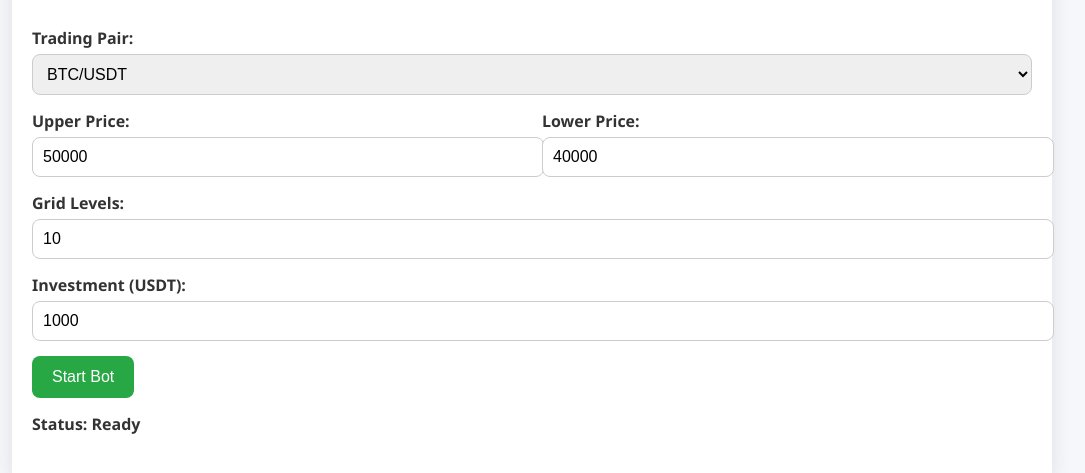
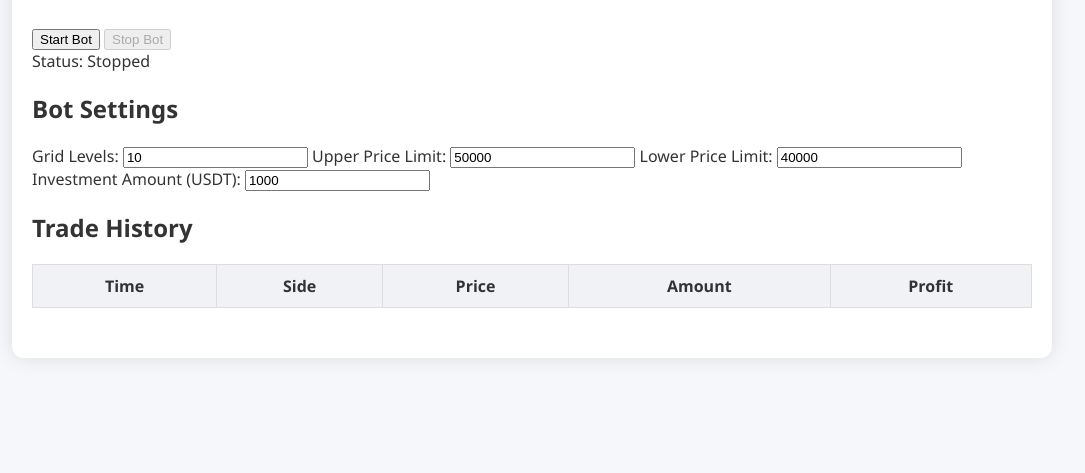
Before and after one commit to Centralx-m/Bitget-bot, a plain HTML site: page index.html in a window 1280 px wide. Shown: the part 117-590 px from the top of the page, without its empty margins (108-1193 px from the left). Drawn offline with Linux system fonts and the light colour scheme.

Commit message:
Update index.html

```diff
--- a/index.html
+++ b/index.html
@@ -9,71 +9,44 @@
     <div class="container">
         <h1>Fixed Bitget Grid Bot</h1>
 
-    <div class="config-panel">
-      <div class="input-group">
-        <label>Trading Pair:</label>
-        <select id="trading-pair">
-          <option value="BTCUSDT">BTC/USDT</option>
-          <option value="ETHUSDT">ETH/USDT</option>
-        </select>
+        <div class="bot-controls">
+            <button id="start-btn">Start Bot</button>
+            <button id="stop-btn" disabled>Stop Bot</button>
+            <div id="status">Status: Stopped</div>
         </div>
 
-      <div class="price-range">
-        <div class="input-group">
-          <label>Upper Price:</label>
-          <input type="number" id="upper-price" value="50000" step="0.01">
+        <div class="bot-settings">
+            <h2>Bot Settings</h2>
+            <label for="grid-levels">Grid Levels:</label>
+            <input type="number" id="grid-levels" value="10">
+
+            <label for="upper-price">Upper Price Limit:</label>
+            <input type="number" id="upper-price" value="50000">
+
+            <label for="lower-price">Lower Price Limit:</label>
+            <input type="number" id="lower-price" value="40000">
+
+            <label for="investment">Investment Amount (USDT):</label>
+            <input type="number" id="investment" value="1000">
         </div>
-        <div class="input-group">
-          <label>Lower Price:</label>
-          <input type="number" id="lower-price" value="40000" step="0.01">
+
+        <div class="trade-history">
+            <h2>Trade History</h2>
+            <table id="trade-log">
+                <thead>
+                    <tr>
+                        <th>Time</th>
+                        <th>Side</th>
+                        <th>Price</th>
+                        <th>Amount</th>
+                        <th>Profit</th>
+                    </tr>
+                </thead>
+                <tbody></tbody>
+            </table>
         </div>
     </div>
 
-      <div class="input-group">
-        <label>Grid Levels:</label>
-        <input type="number" id="grid-levels" value="10" min="3" max="20">
-      </div>
-
-      <div class="input-group">
-        <label>Investment (USDT):</label>
-        <input type="number" id="investment" value="1000" min="10">
-      </div>
-
-      <div class="control-panel">
-        <button id="start-btn" class="btn green">Start Bot</button>
-        <div class="status" id="status">Status: Ready</div>
-      </div>
-    </div>
-  </div>
-
-  <script>
-    document.getElementById('start-btn').onclick = async function() {
-      const config = {
-        tradingPair: document.getElementById('trading-pair').value,
-        upperPrice: document.getElementById('upper-price').value,
-        lowerPrice: document.getElementById('lower-price').value,
-        gridLevels: document.getElementById('grid-levels').value,
-        investment: document.getElementById('investment').value,
-      };
-
-      try {
-        const response = await fetch('/api/start-bot', {
-          method: 'POST',
-          headers: { 'Content-Type': 'application/json' },
-          body: JSON.stringify(config)
-        });
-
-        const data = await response.json();
-        if (data.success) {
-          document.getElementById('status').textContent = 'Status: Bot Started';
-        } else {
-          document.getElementById('status').textContent = 'Status: Failed to Start';
-        }
-      } catch (error) {
-        console.error(error);
-        document.getElementById('status').textContent = 'Status: Error';
-      }
-    };
-  </script>
+    <script src="app.js"></script>
 </body>
 </html>
```
Lines whose indentation alone changed are shown as unchanged.
